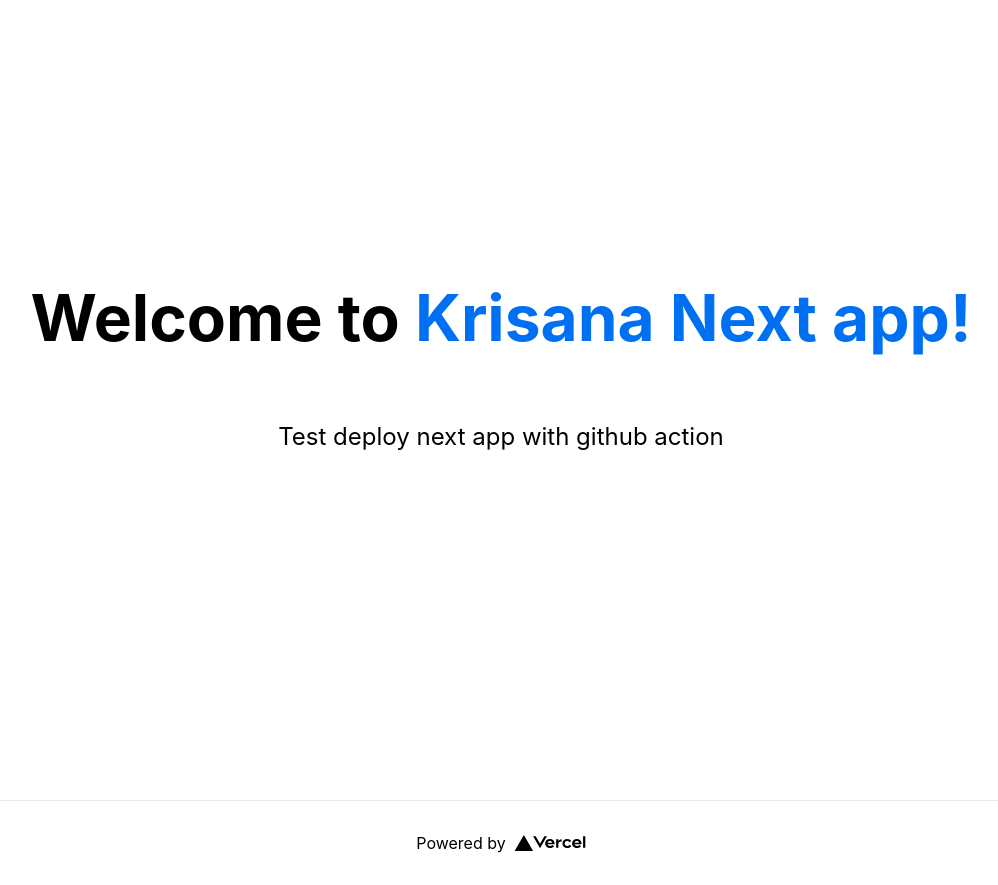
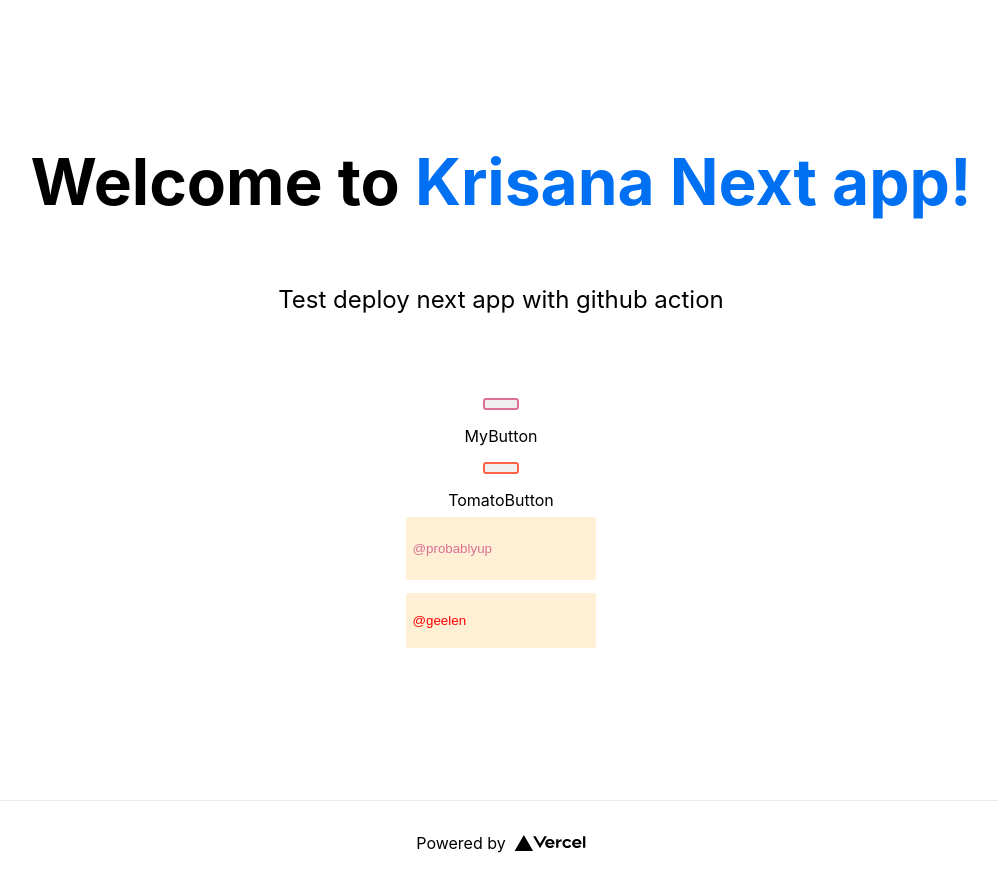
Before and after one commit to krisana-thaw/my-next-app, a Next.js app: page / in a window 1280 px wide. Shown: the whole page, without its empty margins (139-1137 px from the left). Built offline with nearby package versions, Linux system fonts and the light colour scheme.

Commit message:
[feat] : add style component tutorial

```diff
--- /dev/null
+++ b/components/Button/MyButton/MyButton.tsx
@@ -0,0 +1,10 @@
+import styled from "styled-components";
+
+export const MyButton = styled.button`
+  color: palevioletred;
+  font-size: 1em;
+  margin: 1em;
+  padding: 0.25em 1em;
+  border: 2px solid palevioletred;
+  border-radius: 3px;
+`;
--- /dev/null
+++ b/components/Button/TomatoButton/TomatoButton.tsx
@@ -0,0 +1,7 @@
+import styled from "styled-components";
+import { MyButton } from "../../../components/Button/MyButton/MyButton";
+
+export const TomatoButton = styled(MyButton)`
+  color: tomato;
+  border-color: tomato;
+`;
--- /dev/null
+++ b/components/Input/MyInput/MyInput.tsx
@@ -0,0 +1,18 @@
+import styled from "styled-components";
+
+interface myProp {
+  topValue: number;
+  bottomValue: number;
+  inputColor: string;
+}
+
+export const MyInput = styled.input`
+  padding: 0.5em;
+  margin: 0.5em;
+  color: ${(p: myProp) => p.inputColor || "palevioletred"};
+  background: papayawhip;
+  border: none;
+  border-radius: 3px;
+  padding-top: ${(p: myProp) => p.topValue || "24"}px;
+  padding-bottom: ${(p: myProp) => p.bottomValue || "24"}px;
+`;
--- a/pages/index.tsx
+++ b/pages/index.tsx
@@ -1,6 +1,8 @@
-import Head from 'next/head'
-import Image from 'next/image'
-import styles from '../styles/Home.module.css'
+import Head from "next/head";
+import styles from "../styles/Home.module.css";
+import { MyButton } from "../components/Button/MyButton/MyButton";
+import { TomatoButton } from "../components/Button/TomatoButton/TomatoButton";
+import { MyInput } from "../components/Input/MyInput/MyInput";
 
 export default function Home() {
   return (
@@ -15,10 +17,27 @@ export default function Home() {
         <h1 className={styles.title}>
           Welcome to <a href="https://nextjs.org">Krisana Next app!</a>
         </h1>
-
         <p className={styles.description}>
           Test deploy next app with github action
         </p>
+        <MyButton />
+        MyButton
+        <TomatoButton />
+        TomatoButton
+        <MyInput
+          defaultValue="@probablyup"
+          type="text"
+          topValue={24}
+          bottomValue={24}
+          inputColor={"palevioletred"}
+        />
+        <MyInput
+          defaultValue="@geelen"
+          type="text"
+          topValue={20}
+          bottomValue={20}
+          inputColor={"red"}
+        />
       </main>
 
       <footer className={styles.footer}>
@@ -27,12 +46,12 @@ export default function Home() {
           target="_blank"
           rel="noopener noreferrer"
         >
-          Powered by{' '}
+          Powered by{" "}
           <span className={styles.logo}>
             <img src="/vercel.svg" alt="Vercel Logo" width={72} height={16} />
           </span>
         </a>
       </footer>
     </div>
-  )
+  );
 }
```
Also changed, not shown: package.json (+7 -1 lines), .eslintrc.json, 1 other file (tests, documents, lock files or other folders).
